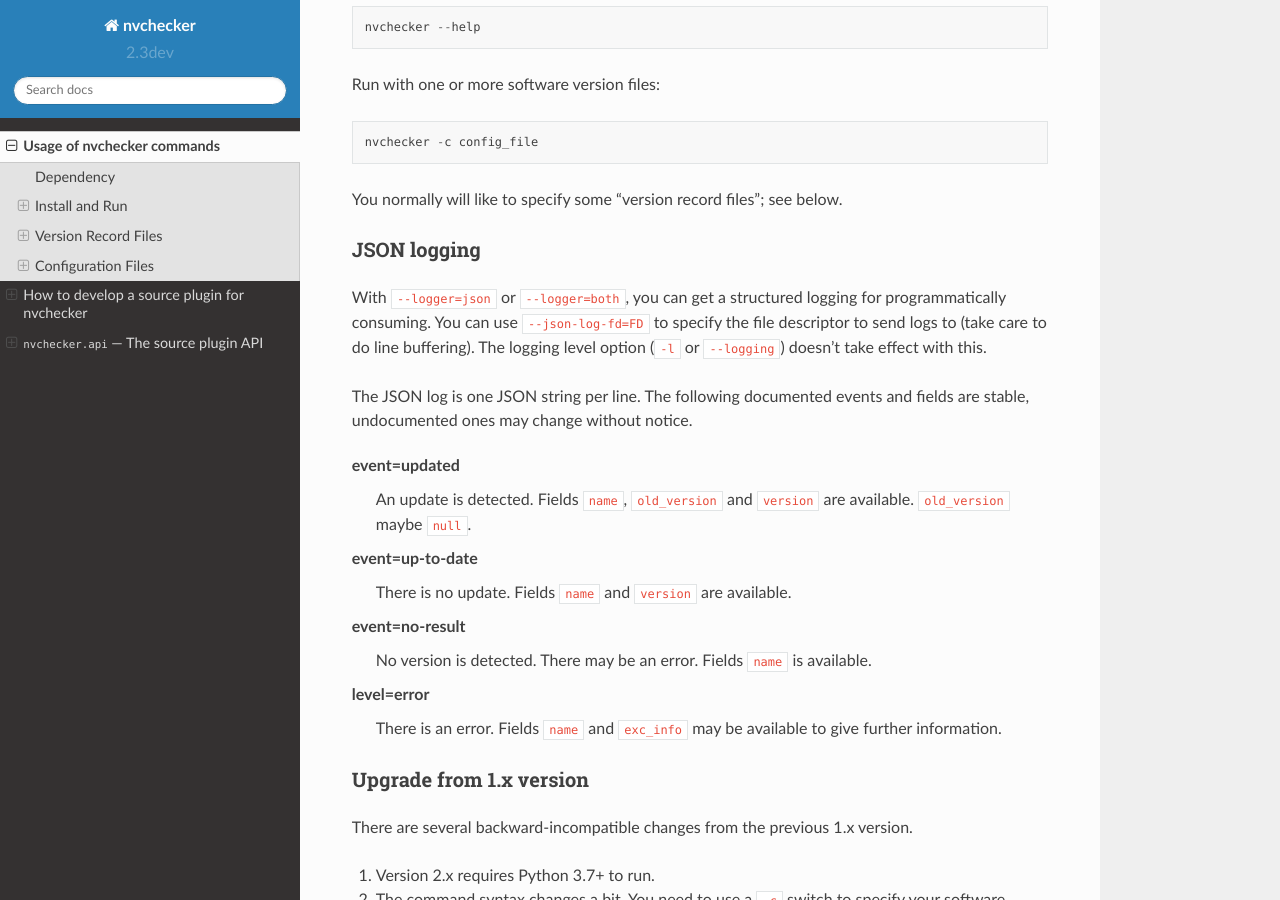
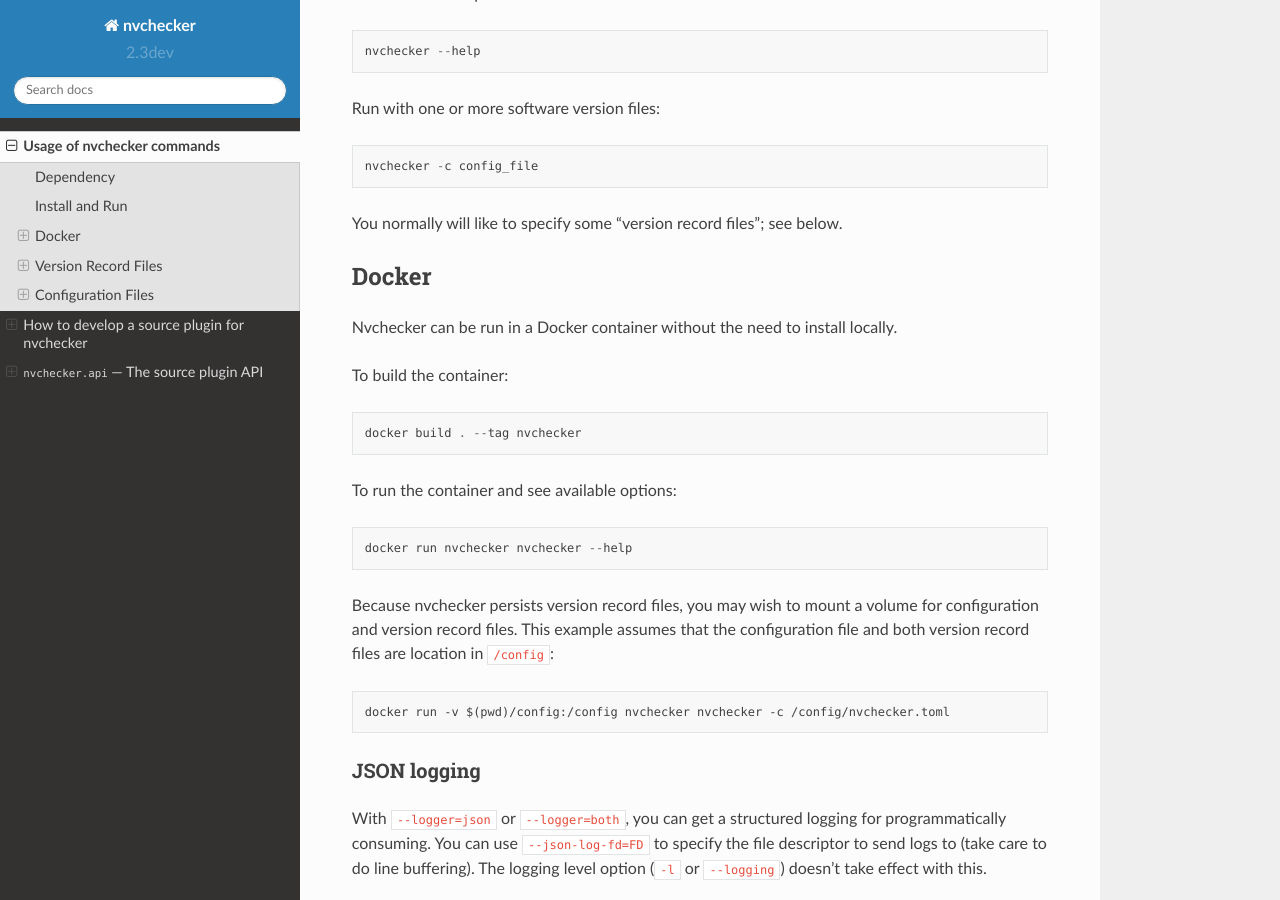
Before and after one commit to lilydjwg/nvchecker, a Sphinx documentation site: the page built from docs/usage.rst, in a window 1280 px wide and 900 px high, scrolled down 1910 px. Built offline with Sphinx 7.4.7 and the Read the Docs theme 2.0.0, drawn with Linux system fonts in a browser that asks for light colours.

Commit message:
feat: add dockerfile and instructions

```diff
--- a/docs/usage.rst
+++ b/docs/usage.rst
@@ -47,6 +47,24 @@
   nvchecker -c config_file
 
 You normally will like to specify some "version record files"; see below.
+
+Docker
+------
+Nvchecker can be run in a Docker container without the need to install locally.
+
+To build the container::
+
+    docker build . --tag nvchecker
+
+To run the container and see available options::
+
+    docker run nvchecker nvchecker --help
+
+Because nvchecker persists version record files, you may wish to mount a volume
+for configuration and version record files. This example assumes that the
+configuration file and both version record files are location in ``/config``::
+
+    docker run -v $(pwd)/config:/config nvchecker nvchecker -c /config/nvchecker.toml
 
 JSON logging
 ~~~~~~~~~~~~
```
Also changed, not shown: nvchecker_source/__init__.py (added), 1 other file.
